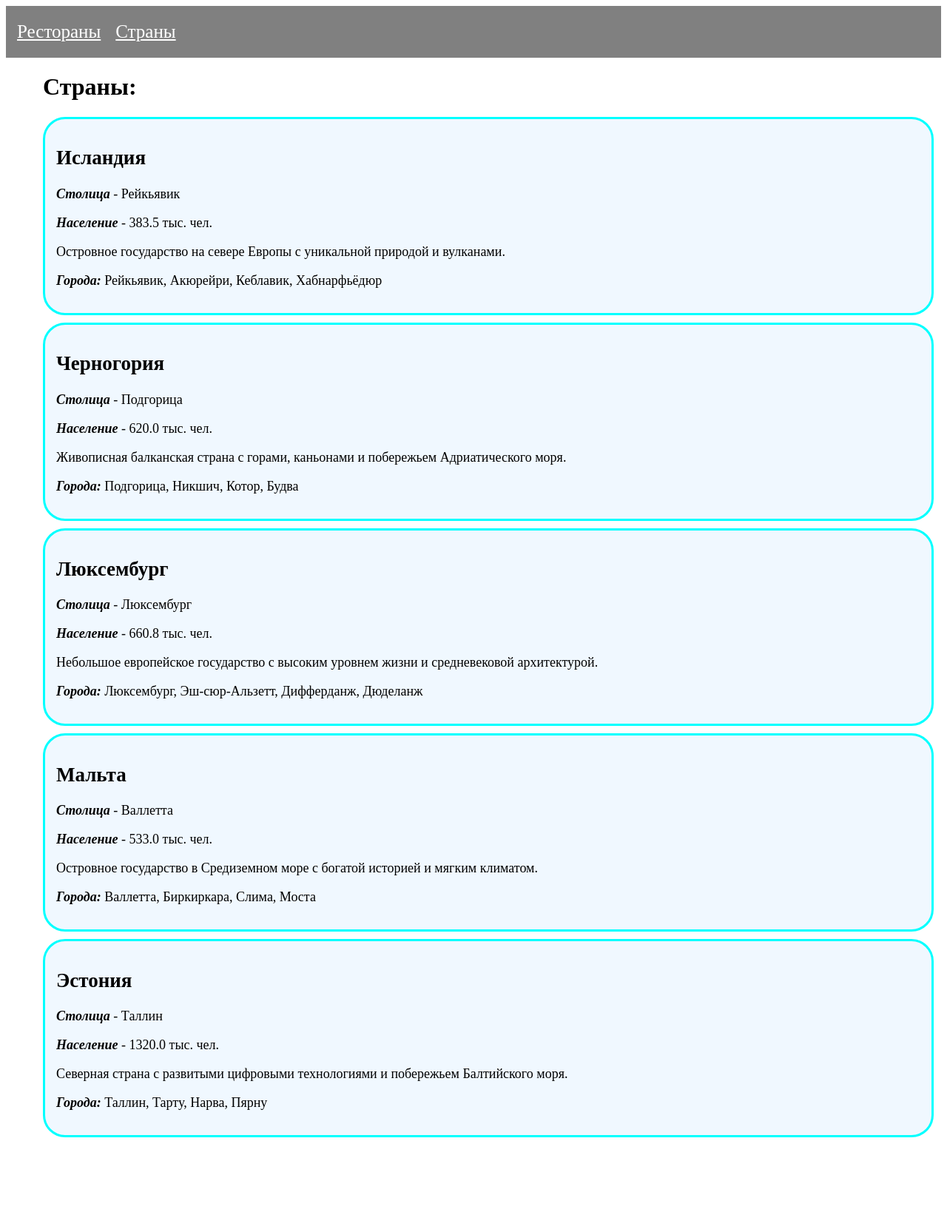
After one commit to Sttrebery/asp-net-homeworks, an ASP.NET Core app: page /Countries in a window 1280 px wide. The commit adds this page. Shown: the whole page at 74% size. Run offline with ASP.NET Core 8, Linux system fonts and the light colour scheme.

Commit message:
complete countries page

```diff
--- /dev/null
+++ b/homework-1/Pages/Countries.cshtml
@@ -0,0 +1,43 @@
+@page
+@model homework_1.Pages.CountriesModel
+
+@{
+    Layout = "Layout";
+    ViewData["Title"] = "Countries";
+}
+
+<style>
+    .list-element {
+        list-style: none;
+        border: aqua 3px solid;
+        border-radius: 30px;
+        background: aliceblue;
+        padding: 15px;
+        margin: 10px;
+    }
+    .parameter {
+        font-style: italic;
+        font-weight: bold;
+    }
+</style>
+
+<h1 style="margin-left: 50px">Страны:</h1>
+<ol style="font-size: 18px; padding-bottom: 100px;">
+    @foreach(var country in @Model.Countries)
+    {
+        <li class="list-element">
+            <div>
+                <h2>@country.Name</h2>
+                <p><span class="parameter">Столица</span> - @country.Capital</p>
+                <p><span class="parameter">Население</span> - @country.Population тыс. чел.</p>
+
+                <p>@country.Description</p>
+
+                <p>
+                    <span class="parameter">Города:</span> @string.Join(", ", country.Cities)
+                </p>
+
+            </div>
+        </li>
+    }
+</ol>
--- /dev/null
+++ b/homework-1/Pages/Countries.cshtml.cs
@@ -0,0 +1,56 @@
+using homework_1.Models;
+using Microsoft.AspNetCore.Mvc.RazorPages;
+
+namespace homework_1.Pages;
+
+public class CountriesModel : PageModel
+{
+    public Country[] Countries { get; private set; }
+
+    public void OnGet()
+    {
+        Countries = new[]
+        {
+            new Country()
+            {
+                Name = "Исландия",
+                Capital = "Рейкьявик",
+                Population = 383.5M,
+                Description = "Островное государство на севере Европы с уникальной природой и вулканами.",
+                Cities = ["Рейкьявик", "Акюрейри", "Кеблавик", "Хабнарфьёдюр"]
+            },
+            new Country()
+            {
+                Name = "Черногория",
+                Capital = "Подгорица",
+                Population = 620.0M,
+                Description = "Живописная балканская страна с горами, каньонами и побережьем Адриатического моря.",
+                Cities = ["Подгорица", "Никшич", "Котор", "Будва"]
+            },
+            new Country()
+            {
+                Name = "Люксембург",
+                Capital = "Люксембург",
+                Population = 660.8M,
+                Description = "Небольшое европейское государство с высоким уровнем жизни и средневековой архитектурой.",
+                Cities = ["Люксембург", "Эш-сюр-Альзетт", "Дифферданж", "Дюделанж"]
+            },
+            new Country()
+            {
+                Name = "Мальта",
+                Capital = "Валлетта",
+                Population = 533.0M,
+                Description = "Островное государство в Средиземном море с богатой историей и мягким климатом.",
+                Cities = ["Валлетта", "Биркиркара", "Слима", "Моста"]
+            },
+            new Country()
+            {
+                Name = "Эстония",
+                Capital = "Таллин",
+                Population = 1320.0M,
+                Description = "Северная страна с развитыми цифровыми технологиями и побережьем Балтийского моря.",
+                Cities = ["Таллин", "Тарту", "Нарва", "Пярну"]
+            }
+        };
+    }
+}
--- a/homework-1/Pages/Layout.cshtml
+++ b/homework-1/Pages/Layout.cshtml
@@ -20,7 +20,7 @@
 <body>
 <div class="menu">
     <a class="link" href="../restaraunt">Рестораны</a>
-    <a class="link" href="">Страны</a>
+    <a class="link" href="../countries">Страны</a>
 </div>
 
 <div>
```
Also changed, not shown: homework-1/Models/Country.cs (added, +10 -0 lines).
